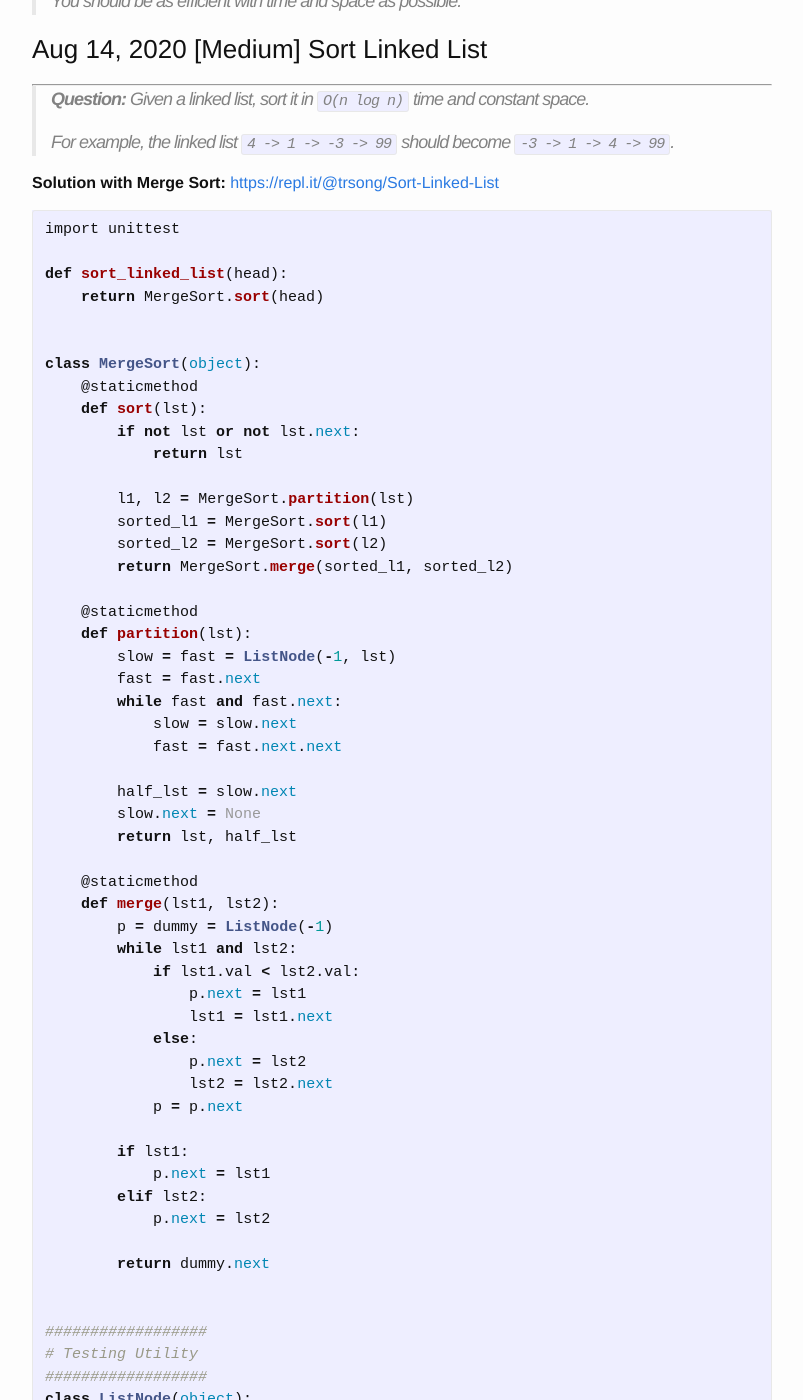
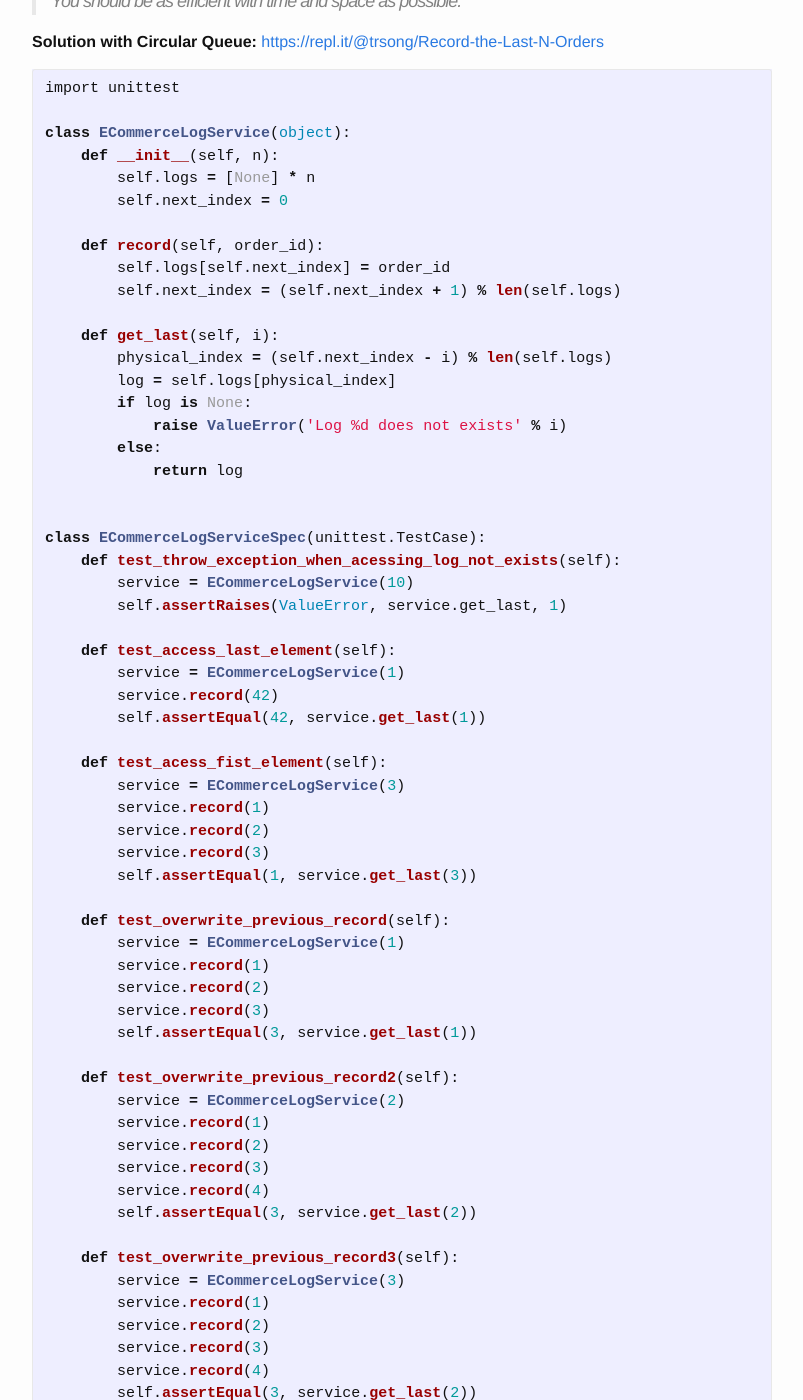
Before and after one commit to trsong/trsong.github.io, a Jekyll site: the page built from _posts/2020-08-01-DailyQuestionsAug.md, in a window 1280 px wide and 1400 px high, scrolled down 1271 px. Shown: the whole window, without its empty margins (238-1041 px from the left). Built offline with Jekyll 4.4.1, drawn with Linux system fonts in a browser that asks for light colours; some of the changed text lies outside the part shown.

Commit message:
Add Solution to Aug 15 Question

````diff
--- a/_posts/2020-08-01-DailyQuestionsAug.md
+++ b/_posts/2020-08-01-DailyQuestionsAug.md
@@ -32,6 +32,73 @@ categories: Python/Java
 > - `get_last(i)`: gets the ith last element from the log. `i` is guaranteed to be smaller than or equal to `N`.
 >
 > You should be as efficient with time and space as possible.
+
+**Solution with Circular Queue:** [https://repl.it/@trsong/Record-the-Last-N-Orders](https://repl.it/@trsong/Record-the-Last-N-Orders)
+```py
+import unittest
+
+class ECommerceLogService(object):
+    def __init__(self, n):
+        self.logs = [None] * n
+        self.next_index = 0
+
+    def record(self, order_id):
+        self.logs[self.next_index] = order_id
+        self.next_index = (self.next_index + 1) % len(self.logs)
+
+    def get_last(self, i):
+        physical_index = (self.next_index - i) % len(self.logs)
+        log = self.logs[physical_index]
+        if log is None:
+            raise ValueError('Log %d does not exists' % i)
+        else:
+            return log
+
+
+class ECommerceLogServiceSpec(unittest.TestCase):
+    def test_throw_exception_when_acessing_log_not_exists(self):
+        service = ECommerceLogService(10)
+        self.assertRaises(ValueError, service.get_last, 1)
+
+    def test_access_last_element(self):
+        service = ECommerceLogService(1)
+        service.record(42)
+        self.assertEqual(42, service.get_last(1))
+
+    def test_acess_fist_element(self):
+        service = ECommerceLogService(3)
+        service.record(1)
+        service.record(2)
+        service.record(3)
+        self.assertEqual(1, service.get_last(3))
+
+    def test_overwrite_previous_record(self):
+        service = ECommerceLogService(1)
+        service.record(1)
+        service.record(2)
+        service.record(3)
+        self.assertEqual(3, service.get_last(1))
+
+    def test_overwrite_previous_record2(self):
+        service = ECommerceLogService(2)
+        service.record(1)
+        service.record(2)
+        service.record(3)
+        service.record(4)
+        self.assertEqual(3, service.get_last(2))
+
+    def test_overwrite_previous_record3(self):
+        service = ECommerceLogService(3)
+        service.record(1)
+        service.record(2)
+        service.record(3)
+        service.record(4)
+        self.assertEqual(3, service.get_last(2))
+
+
+if __name__ == '__main__':
+    unittest.main(exit=False)
+```
 
 ### Aug 14, 2020 \[Medium\] Sort Linked List
 ---
````
